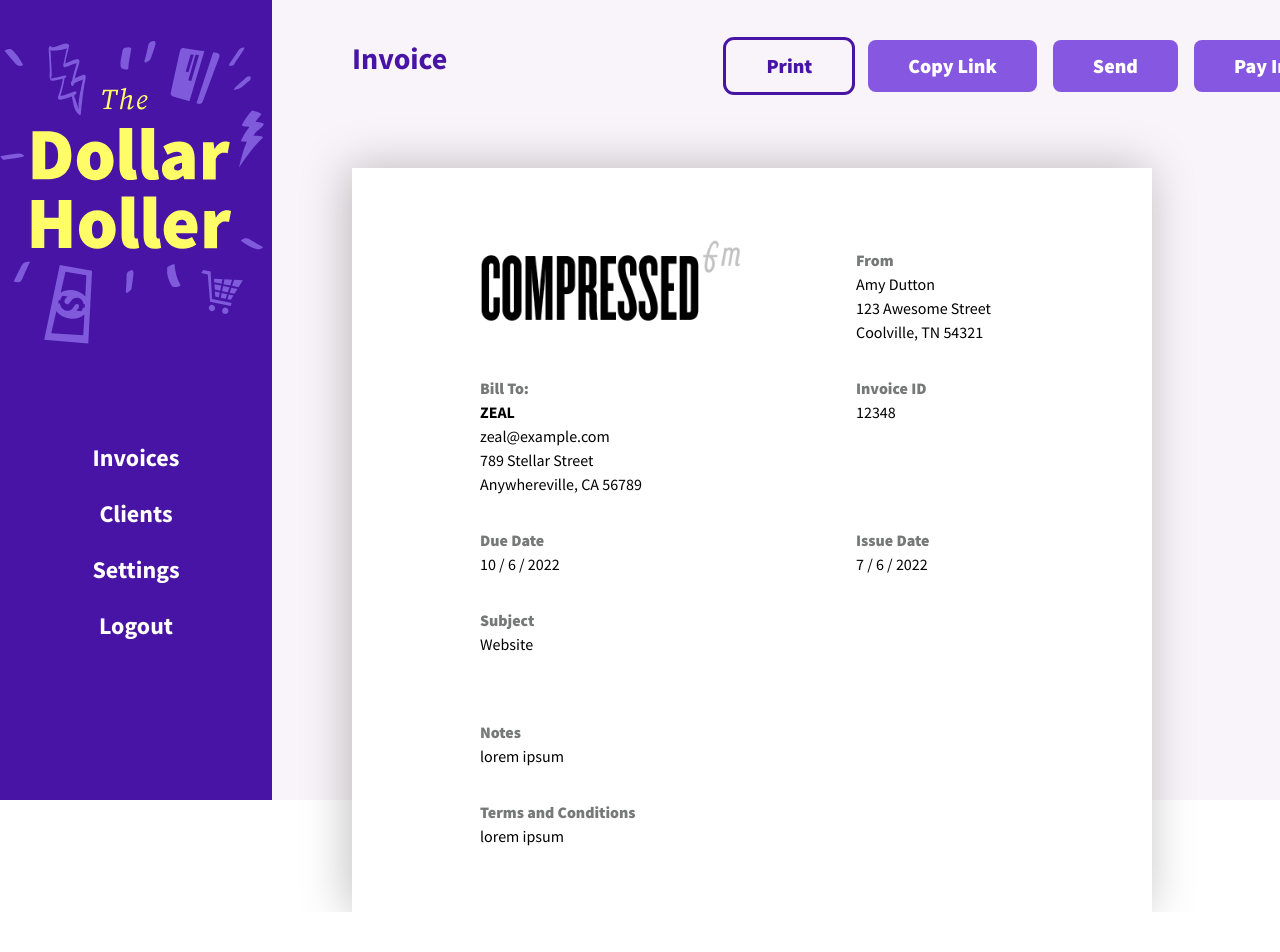
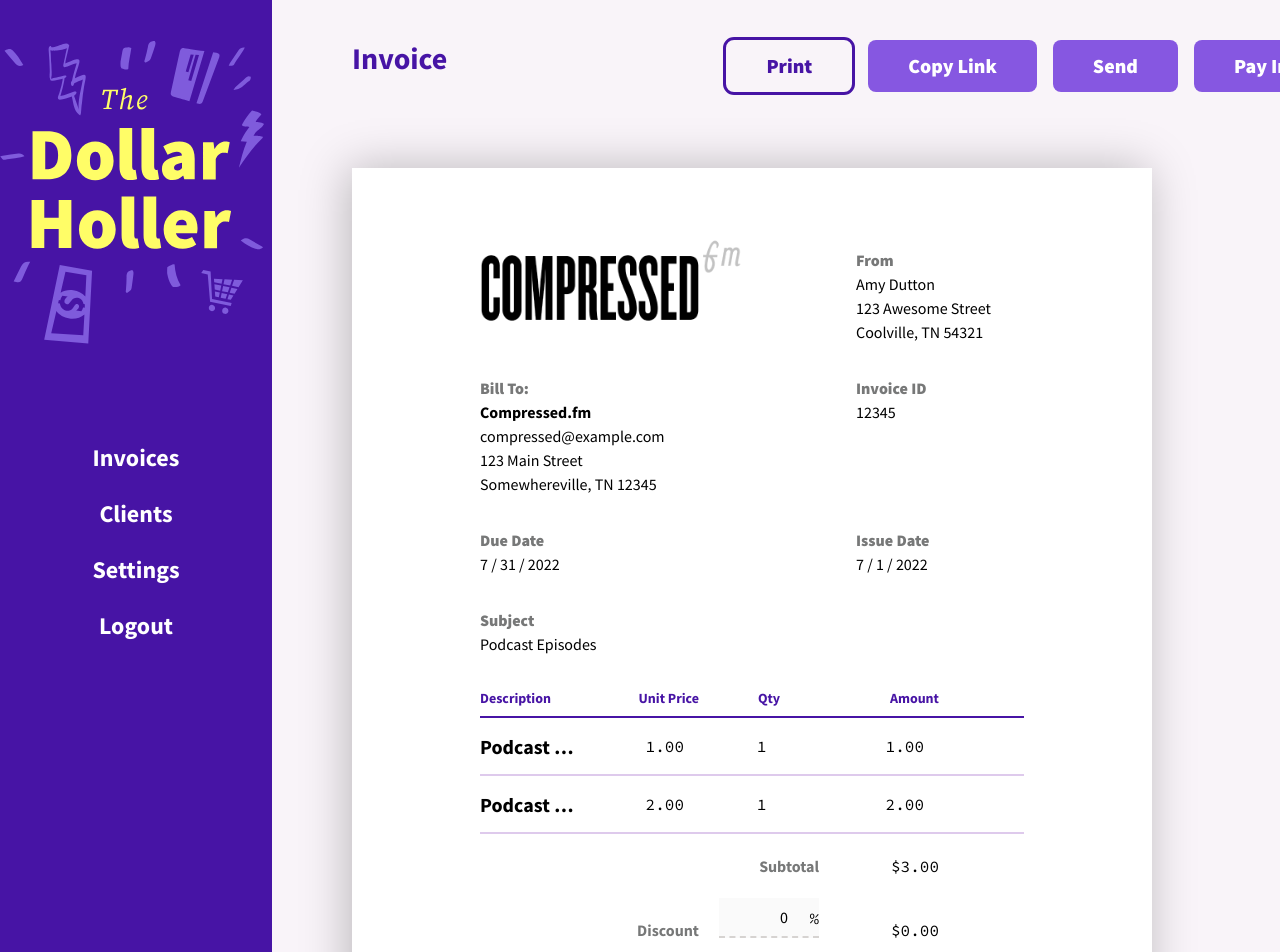
Before and after one commit to GT-Morphism/dollarholler, a SvelteKit app: page /invoices/1 in a window 1280 px wide. Shown: the top 952 px of the page. Before the commit the page ends 912 px from the top, so only its background shows below. Built offline with nearby package versions, Linux system fonts and the light colour scheme.

Commit message:
Make individual invoice page dynamic

```diff
--- a/src/app.css
+++ b/src/app.css
@@ -41,6 +41,10 @@
 	input[type="password"]:focus,
 	input[type="email"]:focus {
 		@apply border-2 border-lavenderIndigo outline-none;
+	}
+
+	input[type="number"]:disabled {
+		appearance: textfield;
 	}
 }
 
--- a/src/lib/utils/moneyHelpers.ts
+++ b/src/lib/utils/moneyHelpers.ts
@@ -30,7 +30,7 @@ export const invoiceTotal = (
 };
 
 /**
- * Takes and return a dollar amount, formatted with commas and 2 decimal places
+ * Takes and returns a dollar amount, formatted with commas and 2 decimal places
  * @param   {number} cents
  * @returns {string}
  */
@@ -38,6 +38,16 @@ export const centsToDollars = (cents: number): string => {
 	const dollars = cents / 100;
 	const addDecimals = twoDecimals(dollars);
 	return addThousandsSeparator(addDecimals);
+};
+
+/**
+ * Takes and returns a dollar amount with 2 decimal places (without any commas)
+ * @param   {number} cents
+ * @returns {string}
+ */
+export const centsToDollarsWithoutCommas = (cents: number): string => {
+	const dollars = cents / 100;
+	return twoDecimals(dollars);
 };
 
 /**
--- a/src/routes/(dashboard)/invoices/LineItemRow.svelte
+++ b/src/routes/(dashboard)/invoices/LineItemRow.svelte
@@ -1,15 +1,20 @@
 <script lang="ts">
 	import { createEventDispatcher } from "svelte";
 	import TrashIcon from "$lib/components/Icon/TrashIcon.svelte";
-	import { twoDecimals, dollarsToCents, centsToDollars } from "$lib/utils/moneyHelpers";
+	import {
+		twoDecimals,
+		dollarsToCents,
+		centsToDollarsWithoutCommas
+	} from "$lib/utils/moneyHelpers";
 
 	let dispatch = createEventDispatcher();
 
 	export let lineItem: LineItem;
 	export let canDelete: boolean = false;
 	export let isRequired: boolean = false;
+	export let isEditable: boolean = true;
 
-	let unitPrice = centsToDollars(lineItem.amount / lineItem.quantity) || "0.00";
+	let unitPrice = centsToDollarsWithoutCommas(lineItem.amount / lineItem.quantity) || "0.00";
 	let amount: string;
 
 	$: {
@@ -25,8 +30,9 @@
 			class="line-item truncate"
 			type="text"
 			name="description"
+			required={isRequired}
+			disabled={!isEditable}
 			bind:value={lineItem.description}
-			required={isRequired}
 		/>
 	</div>
 
@@ -39,6 +45,7 @@
 			step="0.01"
 			min="0"
 			required={isRequired}
+			disabled={!isEditable}
 			bind:value={unitPrice}
 			on:blur={() => {
 				unitPrice = twoDecimals(Number(unitPrice));
@@ -57,6 +64,7 @@
 			name="quantity"
 			min="0"
 			required={isRequired}
+			disabled={!isEditable}
 			bind:value={lineItem.quantity}
 			on:input={() => {
 				dispatch("updateLineItem");
@@ -78,7 +86,7 @@
 	</div>
 
 	<div class="trash">
-		{#if canDelete}
+		{#if canDelete && isEditable}
 			<button
 				class="center h-10 w-10 text-pastelPurple hover:text-lavenderIndigo"
 				on:click|preventDefault={() => {
--- a/src/routes/(dashboard)/invoices/LineItemRows.svelte
+++ b/src/routes/(dashboard)/invoices/LineItemRows.svelte
@@ -3,13 +3,19 @@
 	import Button from "$lib/components/Button.svelte";
 	import CircledAmount from "$lib/components/CircledAmount.svelte";
 	import LineItemRow from "./LineItemRow.svelte";
-	import { centsToDollars, sumLineItems, twoDecimals } from "$lib/utils/moneyHelpers";
+	import {
+		addThousandsSeparator,
+		centsToDollars,
+		sumLineItems,
+		twoDecimals
+	} from "$lib/utils/moneyHelpers";
 
 	export let lineItems: LineItem[] | undefined = undefined;
+	export let discount: number | undefined = 0;
+	export let isEditable: boolean = true;
 
 	let dispatch = createEventDispatcher();
 	let subtotal = "0.00";
-	export let discount: number | undefined = 0;
 	let discountedAmount: string = "0.00";
 	let totalAmount: string = "0.00";
 
@@ -21,7 +27,12 @@
 		discountedAmount = centsToDollars(sumLineItems(lineItems) * (discount / 100));
 	}
 
-	$: totalAmount = twoDecimals(Number(subtotal) - Number(discountedAmount));
+	$: {
+		const plainSubtotal = subtotal.replace(",", "");
+		totalAmount = addThousandsSeparator(
+			twoDecimals(Number(plainSubtotal) - Number(discountedAmount))
+		);
+	}
 </script>
 
 <!-- <svelte:window
@@ -50,12 +61,14 @@
 			on:updateLineItem
 			canDelete={index > 0}
 			isRequired={index === 0}
+			{isEditable}
 		/>
 	{/each}
 {/if}
 
 <div class="invoice-line-item">
 	<div class="col-span-1 sm:col-span-2">
+		{#if isEditable}
 			<Button
 				label="+ Line Item"
 				style="textOnly"
@@ -64,6 +77,7 @@
 					dispatch("addLineItem");
 				}}
 			/>
+		{/if}
 	</div>
 	<div class="py-5 text-right font-bold text-monsoon">Subtotal</div>
 	<div class="py-5 text-right font-mono">${subtotal}</div>
@@ -77,6 +91,7 @@
 			name="discount"
 			min="0"
 			max="100"
+			disabled={!isEditable}
 			bind:value={discount}
 			class="line-item h-10 w-full border-b-2 border-dashed border-stone-300 pr-4 text-right focus:border-solid focus:border-lavenderIndigo focus:outline-none"
 		/>
@@ -87,7 +102,7 @@
 
 <div class="invoice-line-item">
 	<div class="col-span-3 sm:col-span-6">
-		<CircledAmount label="Total: " amount={totalAmount} />
+		<CircledAmount label="Total: " amount={"$" + totalAmount} />
 	</div>
 </div>
 
--- a/src/routes/(dashboard)/invoices/[id]/+page.svelte
+++ b/src/routes/(dashboard)/invoices/[id]/+page.svelte
@@ -1,5 +1,10 @@
 <script lang="ts">
 	import Button from "$lib/components/Button.svelte";
+	import { convertDate } from "$lib/utils/dateHelpers";
+	import LineItemRows from "../LineItemRows.svelte";
+
+	export let data: Invoice;
+	let isEditable: boolean = false;
 
 	const printInvoice = () => {
 		console.log("print invoice");
@@ -51,45 +56,46 @@
 	<div class="col-span-3">
 		<div class="label">Bill To:</div>
 		<p>
-			<strong>ZEAL</strong><br />
-			zeal@example.com<br />
-			789 Stellar Street<br />
-			Anywhereville, CA 56789
+			<strong>{data.client.name}</strong><br />
+			{data.client.email}<br />
+			{data.client.street}<br />
+			{data.client.city}, {data.client.state}
+			{data.client.zip}
 		</p>
 	</div>
 
 	<div class="col-span-2 col-start-5">
 		<div class="label">Invoice ID</div>
-		<p>12348</p>
+		<p>{data.invoiceNumber}</p>
 	</div>
 
 	<div class="col-span-3">
 		<div class="label">Due Date</div>
-		<p>10 / 6 / 2022</p>
+		<p>{convertDate(data.dueDate)}</p>
 	</div>
 
 	<div class="col-span-2 col-start-5">
 		<div class="label">Issue Date</div>
-		<p>7 / 6 / 2022</p>
+		<p>{convertDate(data.issueDate)}</p>
 	</div>
 
 	<div class="col-span-6">
 		<div class="label">Subject</div>
-		<p>Website</p>
+		<p>{data.subject}</p>
 	</div>
 
 	<div class="col-span-6">
-		<!-- Line Items -->
+		<LineItemRows lineItems={data.lineItems} {isEditable} discount={data.discount} />
 	</div>
 
 	<div class="col-span-6">
 		<div class="label">Notes</div>
-		<p>lorem ipsum</p>
+		<p>{data.notes ? data.notes : "No notes"}</p>
 	</div>
 
 	<div class="col-span-6">
 		<div class="label">Terms and Conditions</div>
-		<p>lorem ipsum</p>
+		<p>{data.terms ? data.terms : "No terms apply"}</p>
 	</div>
 </div>
 
```
Lines whose indentation alone changed are shown as unchanged.
